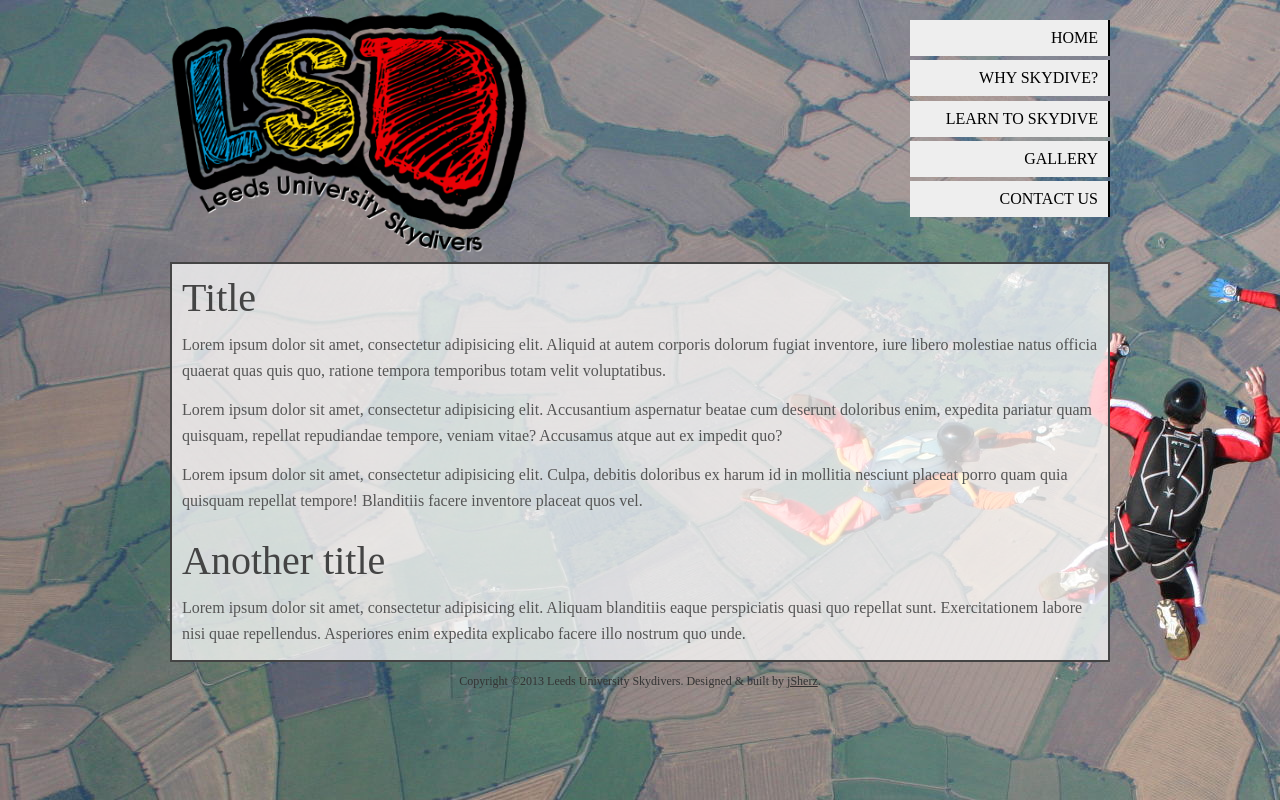
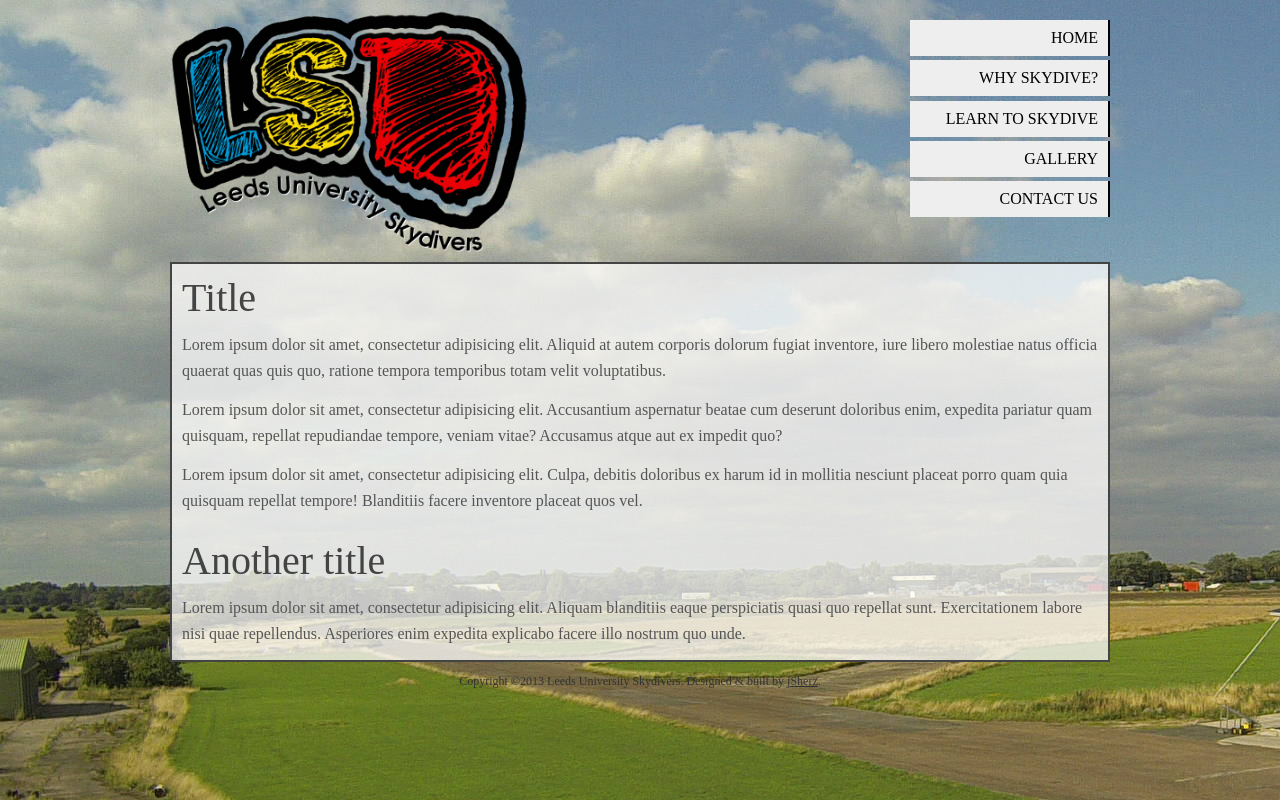
Before and after one commit to jSherz/luskydive, a Django app: page / in a window 1280 px wide. Run offline with Django 3.2, Linux system fonts and the light colour scheme; some libraries are stand-ins or nearby versions; some web fonts are replaced.

Commit message:
Added example background transition.

```diff
--- a/sass/_custom.scss
+++ b/sass/_custom.scss
@@ -29,7 +29,7 @@
 
 @include respond("min-width: 600px") {
   body {
-    background: url('../images/bg.jpg') #f2f2f2;
+    background: pink;
   }
 }
 
@@ -188,3 +188,21 @@
     color: #333;
   }
 }
+
+/*
+  Background
+*/
+.background {
+  width: 100%;
+  height: 100%;
+  position: absolute;
+  z-index: -10;
+}
+
+.activebg {
+//  z-index: -9;
+}
+
+#background {
+  background: url('../images/bg.jpg');
+}
--- a/static/stylesheets/screen.css
+++ b/static/stylesheets/screen.css
@@ -1855,7 +1855,7 @@
 
 h3 { font-size: 2em; }
 
-@media only screen and (min-width: 600px) { body { background: url("../images/bg.jpg") #f2f2f2; } }
+@media only screen and (min-width: 600px) { body { background: pink; } }
 #wrapper { height: 100%; margin: 0 auto; }
 
 #header, #content, #footer { width: 100%; max-width: 940px; min-width: 320px; margin: 0 auto; }
@@ -1896,3 +1896,9 @@
 #footer p { font-size: 0.75em; }
 #footer a { text-decoration: underline; }
 #footer p, #footer a { color: #333; }
+
+/* Background
+*/
+.background { width: 100%; height: 100%; position: absolute; z-index: -10; }
+
+#background { background: url("../images/bg.jpg"); }
--- a/templates/base.html
+++ b/templates/base.html
@@ -38,6 +38,9 @@
 </head>
 
 <body>
+<div id="background" class="background activebg"></div>
+<div id="background-swap" class="background"></div>
+
 <div id="wrapper">
     <div id="header">
         <div>
```
Also changed, not shown: static/javascripts/main.js (+52 -0 lines), static/images/bg.jpg, static/images/testbg.jpg (added), static/images/testbg2.jpg (added).
